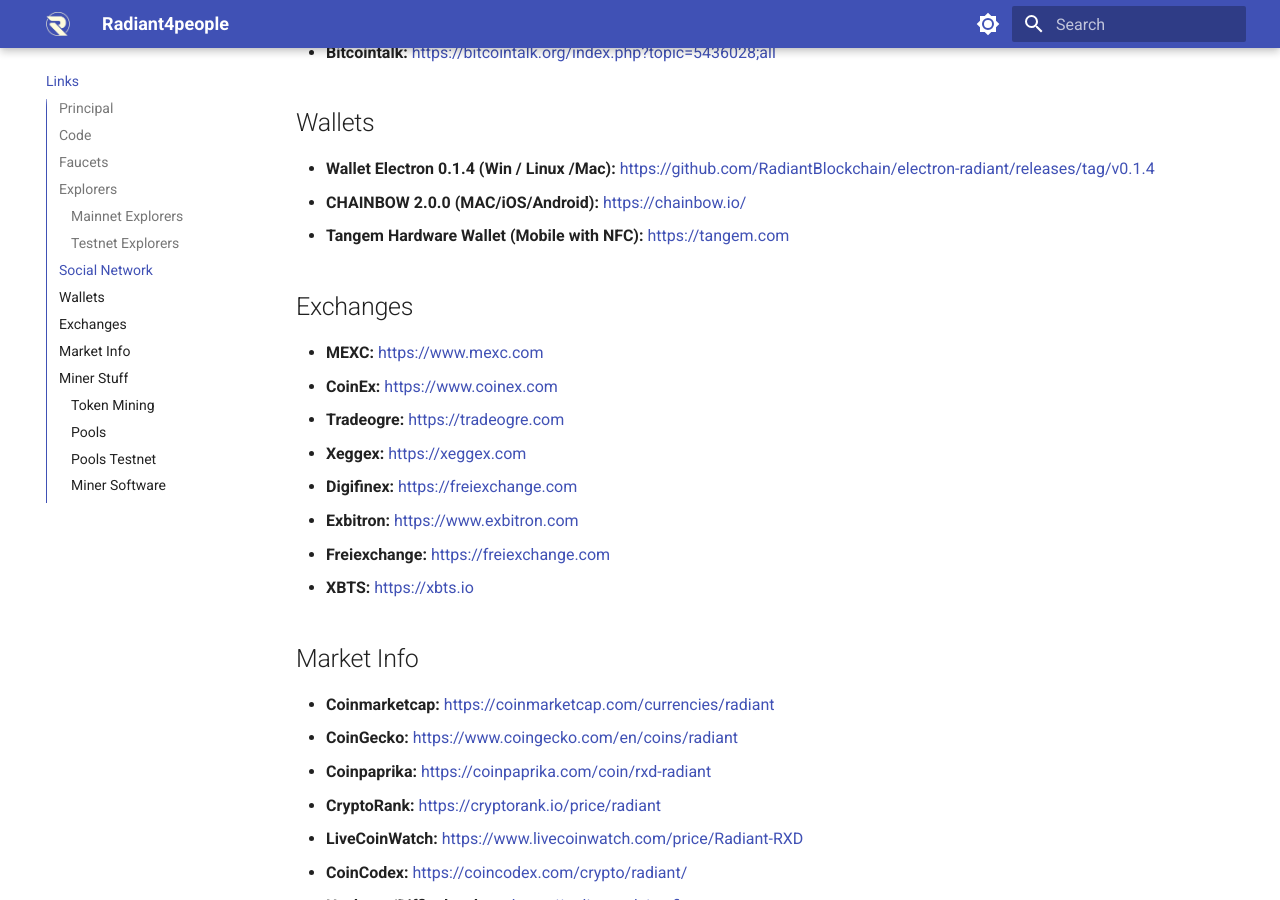
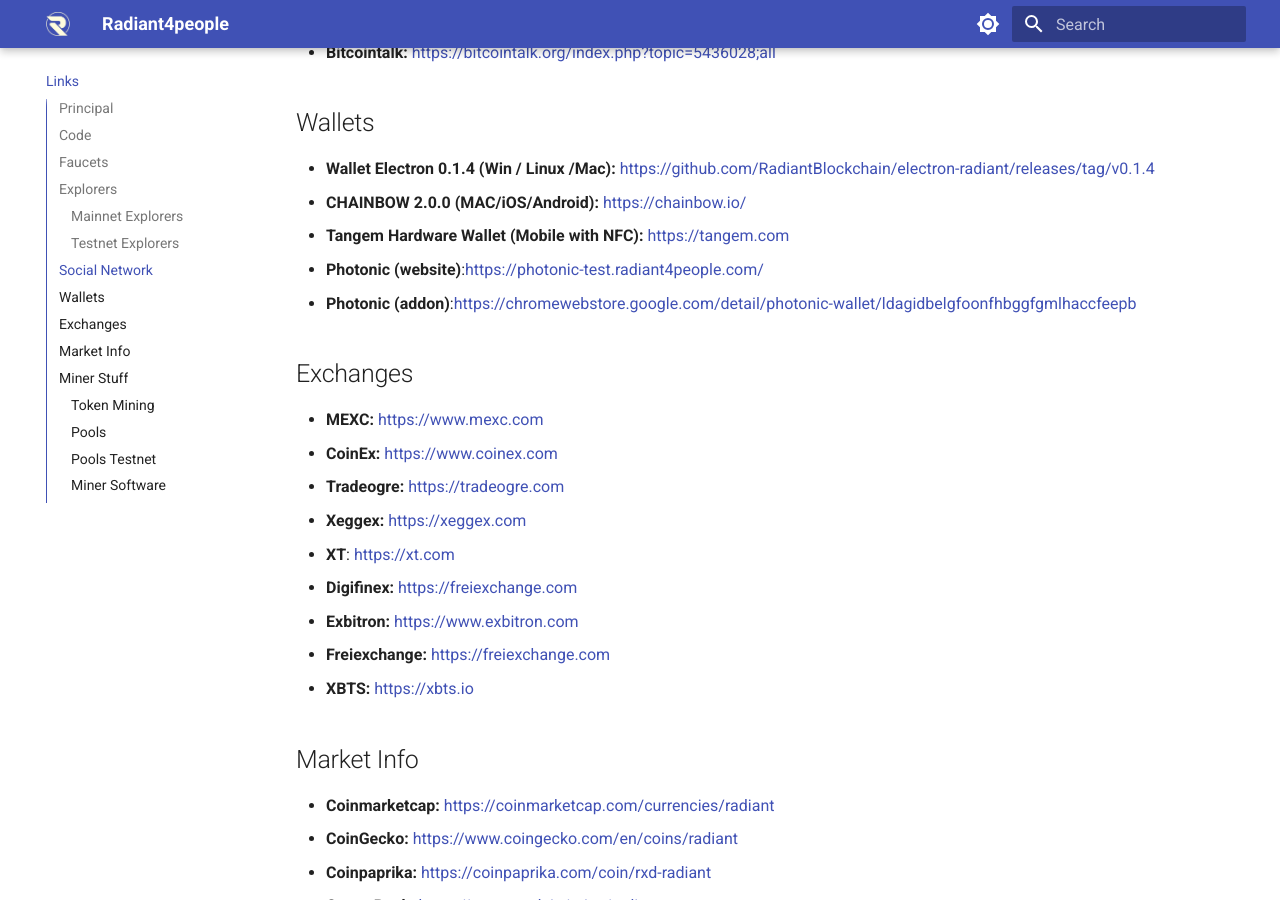
Before and after one commit to RadiantBlockchain-Community/Radiant-Wiki, an MkDocs documentation site: the page built from docs/links/index.md, in a window 1280 px wide and 900 px high, scrolled down 1498 px. Built offline with MkDocs 1.6.1 and Material for MkDocs 9.7.7, drawn with Linux system fonts in a browser that asks for light colours.

Commit message:
Update links with Photonic addon

```diff
--- a/docs/links/index.md
+++ b/docs/links/index.md
@@ -50,12 +50,15 @@ hide:
 - **Wallet Electron 0.1.4 (Win / Linux /Mac):** [https://github.com/RadiantBlockchain/electron-radiant/releases/tag/v0.1.4](https://github.com/RadiantBlockchain/electron-radiant/releases/tag/v0.1.4)
 - **CHAINBOW 2.0.0 (MAC/iOS/Android):** [https://chainbow.io/](https://chainbow.io/)
 - **Tangem Hardware Wallet (Mobile with NFC):** [https://tangem.com](https://tangem.com)
+- **Photonic (website)**:[https://photonic-test.radiant4people.com/](https://photonic-test.radiant4people.com/)
+- **Photonic (addon)**:[https://chromewebstore.google.com/detail/photonic-wallet/ldagidbelgfoonfhbggfgmlhaccfeepb](https://chromewebstore.google.com/detail/photonic-wallet/ldagidbelgfoonfhbggfgmlhaccfeepb)
 
 ## Exchanges
 - **MEXC:** [https://www.mexc.com](https://www.mexc.com/exchange/RXD_USDT)
 - **CoinEx:** [https://www.coinex.com](https://www.coinex.com/exchange/RXD-USDT)
 - **Tradeogre:** [https://tradeogre.com](https://tradeogre.com)
 - **Xeggex:** [https://xeggex.com](https://xeggex.com/market/RXD_USDT)
+- **XT**: [https://xt.com](https://www.xt.com/en/trade/rxd_usdt)
 - **Digifinex:** [https://freiexchange.com](https://www.digifinex.com/en-ww/trade/USDT/RXD)
 - **Exbitron:**  [https://www.exbitron.com](https://www.exbitron.com)
 - **Freiexchange:** [https://freiexchange.com](https://freiexchange.com)
```
